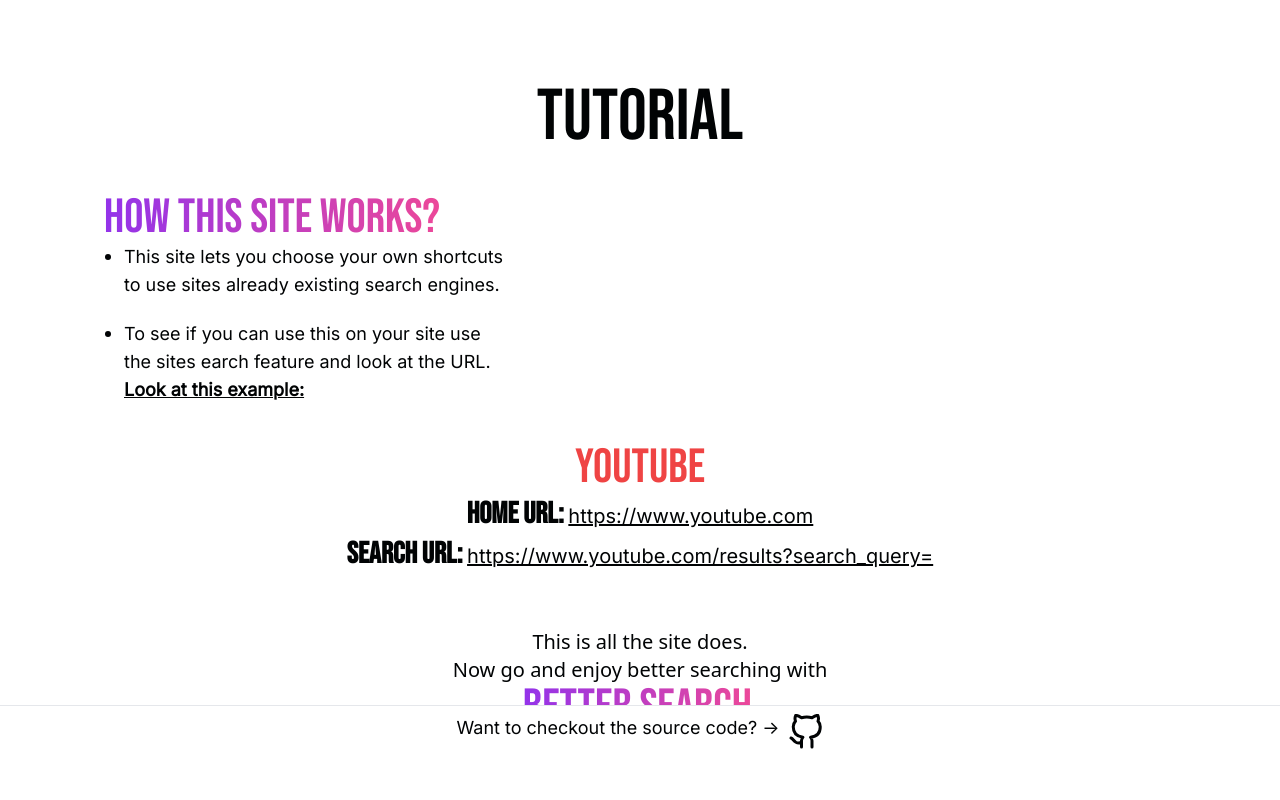
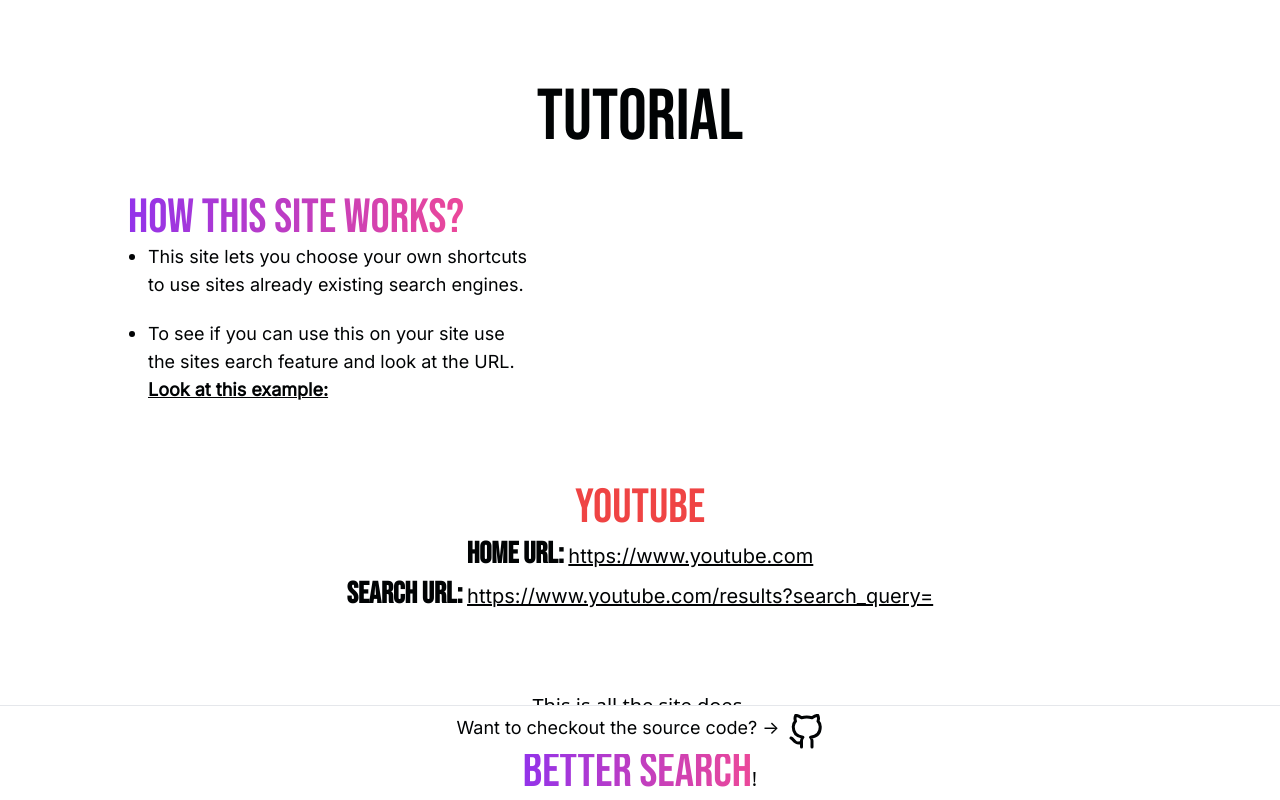
Before and after one commit to ajvejko/Bettersearch, a Vue app: page / in a window 1280 px wide. Shown: the part 846-1646 px from the top of the page. Before the commit the page ends 1600 px from the top, so only its background shows below. Built offline with nearby package versions, Linux system fonts and the light colour scheme.

Commit message:
minor changes to the TutorialPage

```diff
--- a/src/components/TutorialPage.vue
+++ b/src/components/TutorialPage.vue
@@ -4,13 +4,13 @@
     id="tutorial"
     class="relative h-screen text-textLight dark:text-textDark"
   >
-    <div class="m-auto max-w-6xl">
+    <div class="m-auto max-w-6xl px-6">
       <h1
         class="pt-32 text-center font-bebas text-5xl focus:shadow-[0_0px_11px_rgba(0,0,0,0.25)] md:text-6xl lg:text-7xl"
       >
         Tutorial
       </h1>
-      <div class="ml-5 mt-10 md:ml-10">
+      <div class="mt-10 md:ml-10">
         <span
           class="bg-gradient-to-r from-purple-600 to-pink-500 bg-clip-text font-bebas text-3xl text-transparent md:text-4xl lg:text-5xl"
         >
@@ -33,7 +33,7 @@
         </ul>
       </div>
 
-      <div class="mt-10 text-center">
+      <div class="mt-20 text-center">
         <h3 class="font-bebas text-3xl text-red-500 md:text-4xl lg:text-5xl">
           Youtube
         </h3>
@@ -52,7 +52,7 @@
           >
         </div>
       </div>
-      <p class="mt-14 text-center md:text-lg lg:text-xl">
+      <p class="mt-20 text-center md:text-lg lg:text-xl">
         This is all the site does.<br />
         Now go and enjoy better searching with<br />
         <span
```
